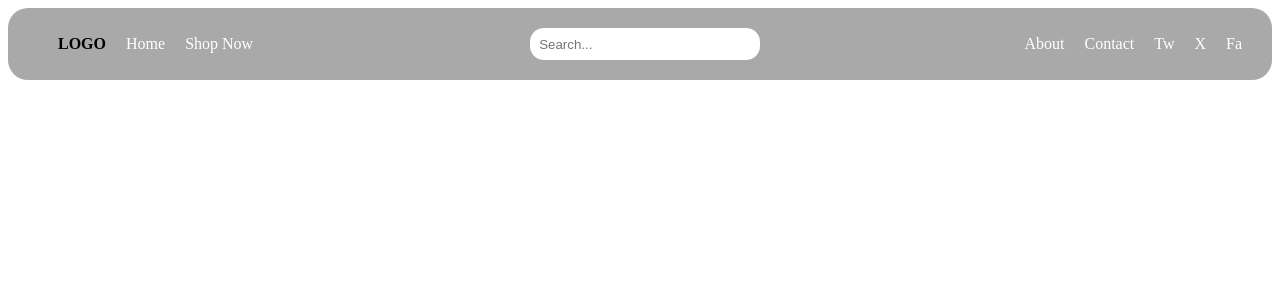
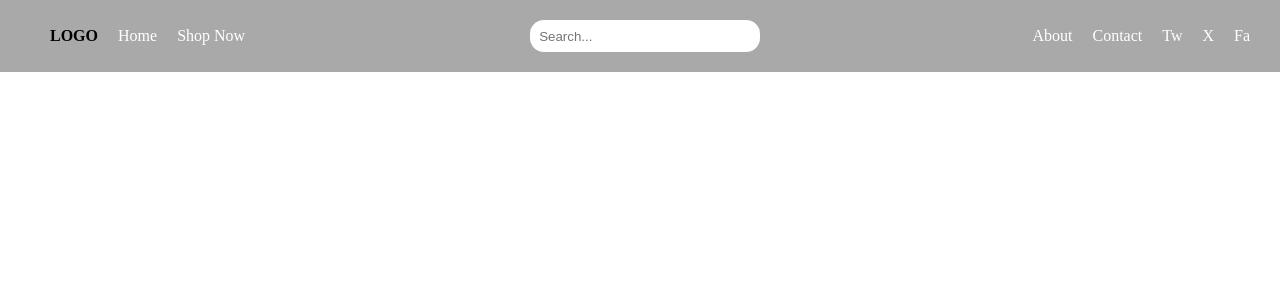
Before and after one commit to nomadisop/Pce_Comp_Web_Programming_lab_Adnan_Ansar_Qureshi, a PHP site: page /navigation.html in a window 1280 px wide. Shown: the top 300 px of the page. Run offline with PHP 8.4, Linux system fonts and the light colour scheme.

Commit message:
Update navigation.css
update navbar margins to fill space

```diff
--- a/navigation.css
+++ b/navigation.css
@@ -3,8 +3,8 @@ body .navbar{
     min-height: 9vh;
     display: flex;
     align-items: center;
-    border-radius: 20px;
     justify-content: space-between;
+    margin:-1vh;
 }
 .navbar .cont1{
     list-style: none;
```
